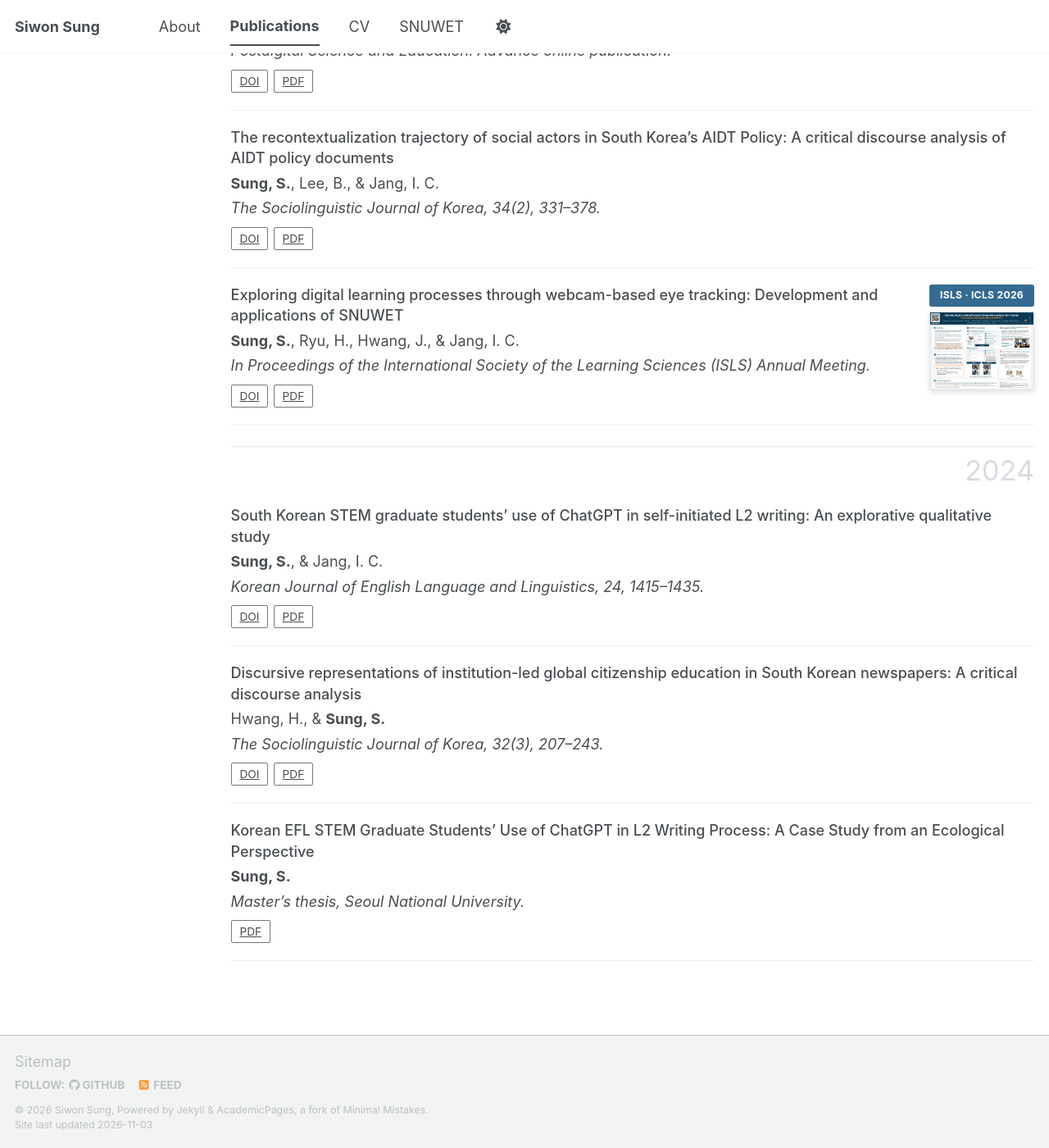
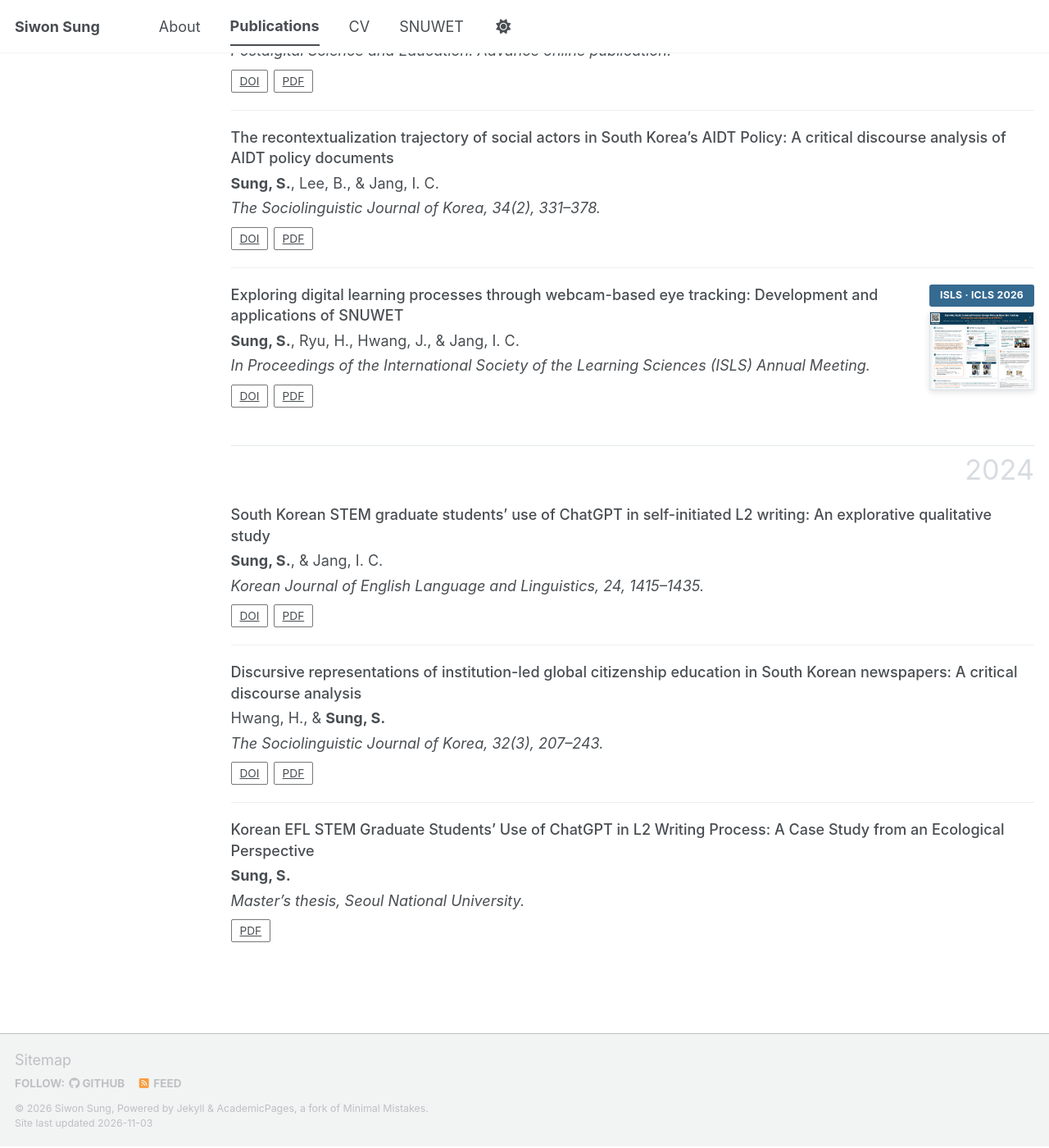
Before and after one commit to siwonsung/siwonsung.github.io, a Jekyll site: the page built from _pages/publications.html, in a window 1280 px wide and 1400 px high, scrolled down 371 px. Shown: the whole window at 82% size. Built offline with Jekyll 4.4.1, drawn with Linux system fonts in a browser that asks for light colours; a script bundle is joined from its source files by our own code; library files that are not in the unit come from our copies.

```diff
--- a/_pages/publications.html
+++ b/_pages/publications.html
@@ -14,6 +14,7 @@
 .publication-list { list-style: none; margin: 0; padding: 0; }
 .publication-item { display: grid; grid-template-columns: minmax(0, 1fr) 128px; gap: 1.45rem; align-items: start; position: relative; margin: 0; padding: 1.15rem 0; border-bottom: 1px solid #eceff2; }
 .publication-item--no-thumbnail { grid-template-columns: minmax(0, 1fr); }
+.publication-list > .publication-item:last-child { border-bottom: 0; }
 .publication-item[hidden], .publication-year-group[hidden] { display: none; }
 .publication-media { position: relative; z-index: 1; width: 128px; }
 .publication-item:hover .publication-media, .publication-item:focus-within .publication-media { z-index: 5; }
```
